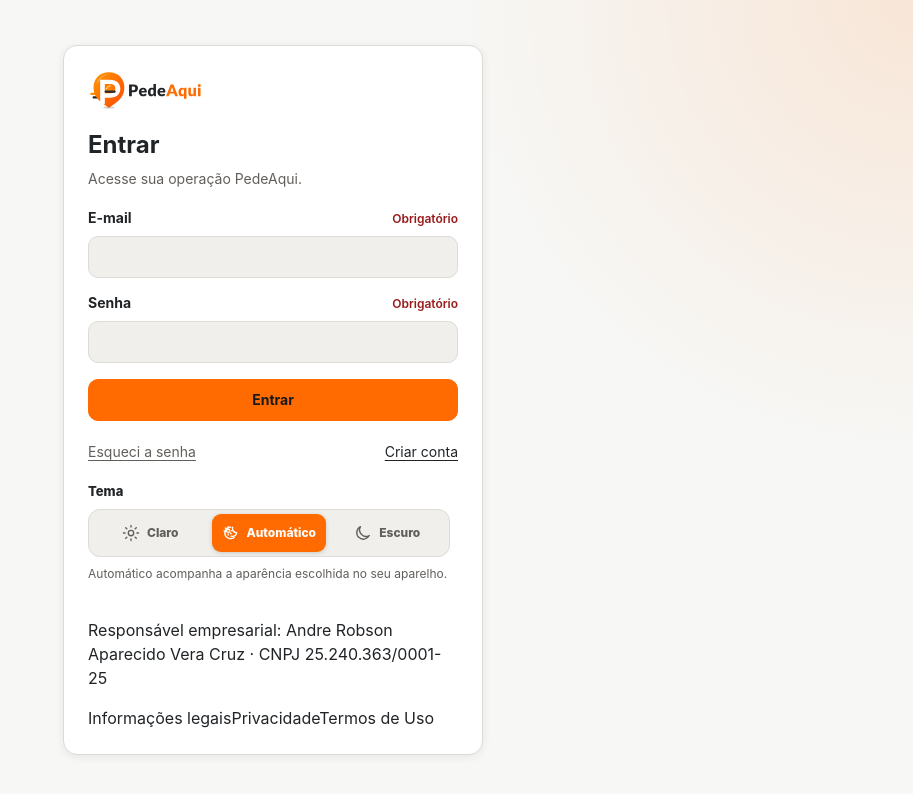
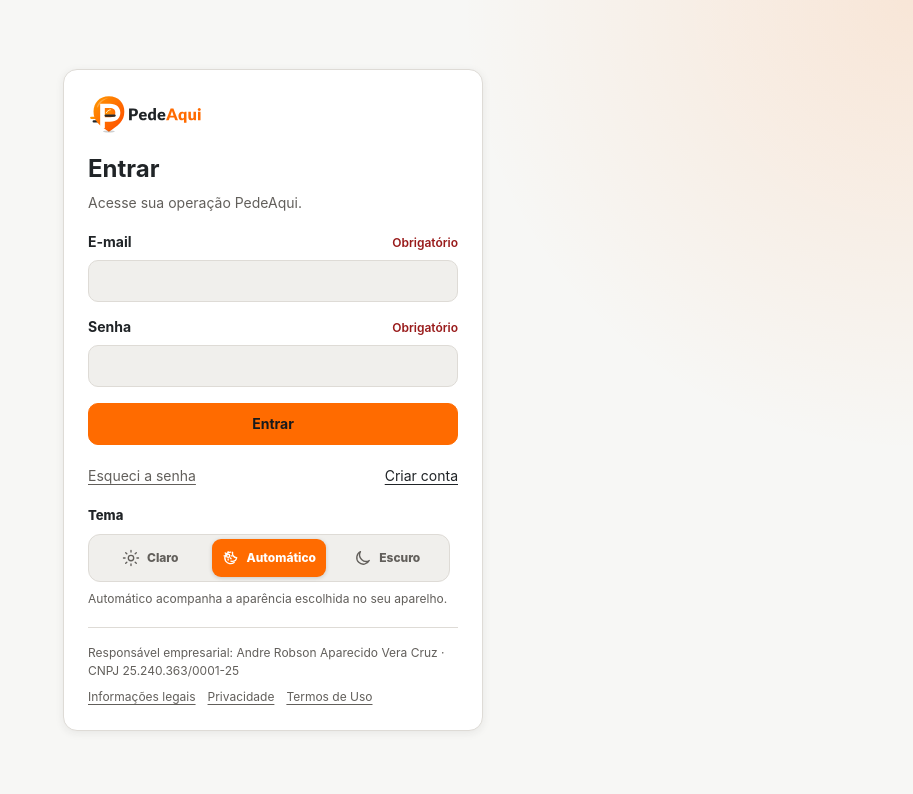
Before and after one commit to wesley956/PedeAqui, a Next.js app: page /login in a window 1280 px wide. Shown: the top 794 px of the page, without its empty margins (367-1280 px from the left). Built offline with nearby package versions, Linux system fonts and the light colour scheme.

Commit message:
style(legal): add auth footer legal links

```diff
--- a/src/components/auth/auth-card.module.css
+++ b/src/components/auth/auth-card.module.css
@@ -40,6 +40,33 @@
   line-height: var(--line-height-normal);
 }
 
+.legalFooter {
+  display: grid;
+  gap: var(--space-2);
+  padding-top: var(--space-4);
+  border-top: var(--border-width) solid var(--border-default);
+}
+
+.legalIdentity {
+  margin: 0;
+  color: var(--text-secondary);
+  font-size: var(--font-size-xs);
+  line-height: var(--line-height-normal);
+}
+
+.legalLinks {
+  display: flex;
+  flex-wrap: wrap;
+  gap: var(--space-3);
+  font-size: var(--font-size-xs);
+}
+
+.legalLinks a {
+  color: var(--text-secondary);
+  text-decoration: underline;
+  text-underline-offset: 3px;
+}
+
 @media (max-width: 640px) {
   .root { padding: var(--space-3); }
   .card { padding: var(--space-5); }
```
